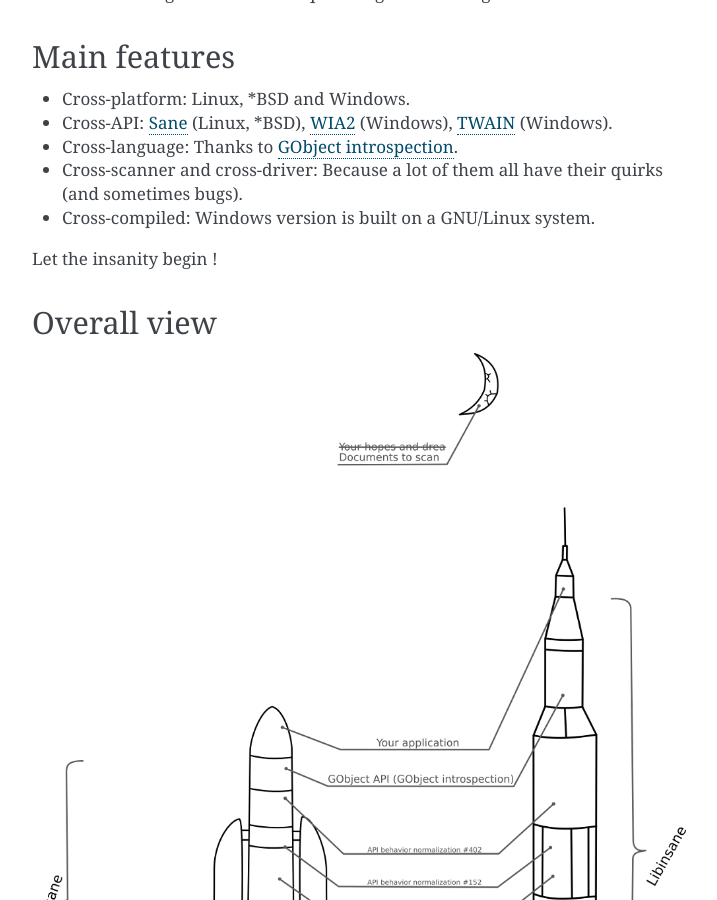
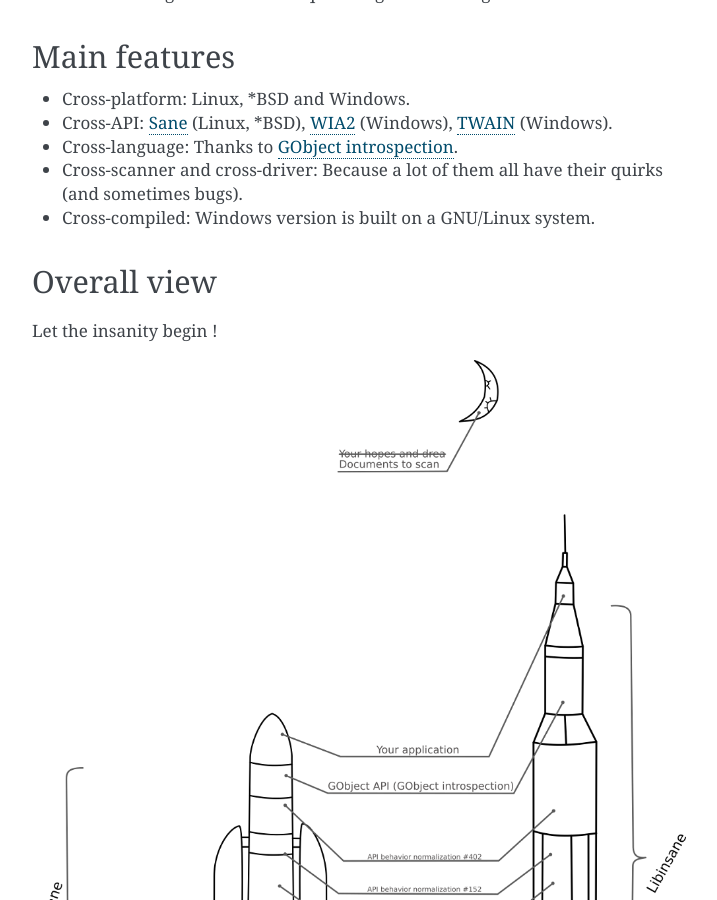
Before and after one commit to openpaperwork/libinsane, a Sphinx documentation site: the page built from doc/source/introduction.rst, in a window 1280 px wide and 900 px high, scrolled down 946 px. Shown: the whole window, without its empty margins (388-1105 px from the left). Built offline with Sphinx 7.4.7, drawn with Linux system fonts in a browser that asks for light colours; part of the change alters nothing that is shown.

```diff
--- a/doc/source/introduction.rst
+++ b/doc/source/introduction.rst
@@ -34,8 +34,6 @@ Main features
 * Cross-scanner and cross-driver: Because a lot of them all have their quirks (and sometimes bugs).
 * Cross-compiled: Windows version is built on a GNU/Linux system.
 
-Let the insanity begin !
-
 .. _Pyinsane: https://github.com/openpaperwork/pyinsane/
 .. _Sane: http://sane-project.org/
 .. _WIA2: https://msdn.microsoft.com/en-us/library/windows/desktop/ms630368(v=vs.85).aspx
@@ -45,6 +43,8 @@ Let the insanity begin !
 
 Overall view
 ------------
+
+Let the insanity begin !
 
 .. image:: design.png
     :alt: Design of Libinsane
```
